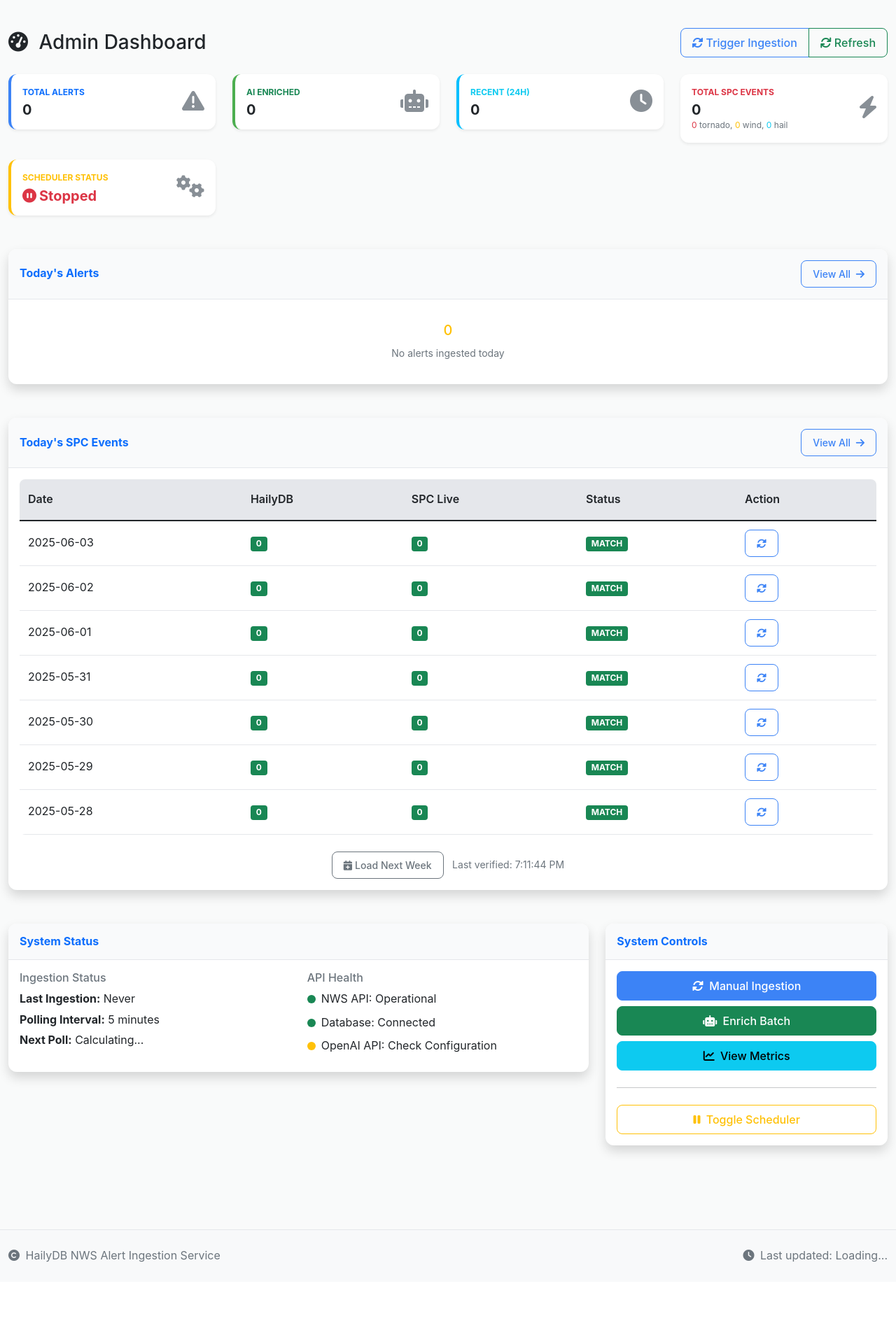
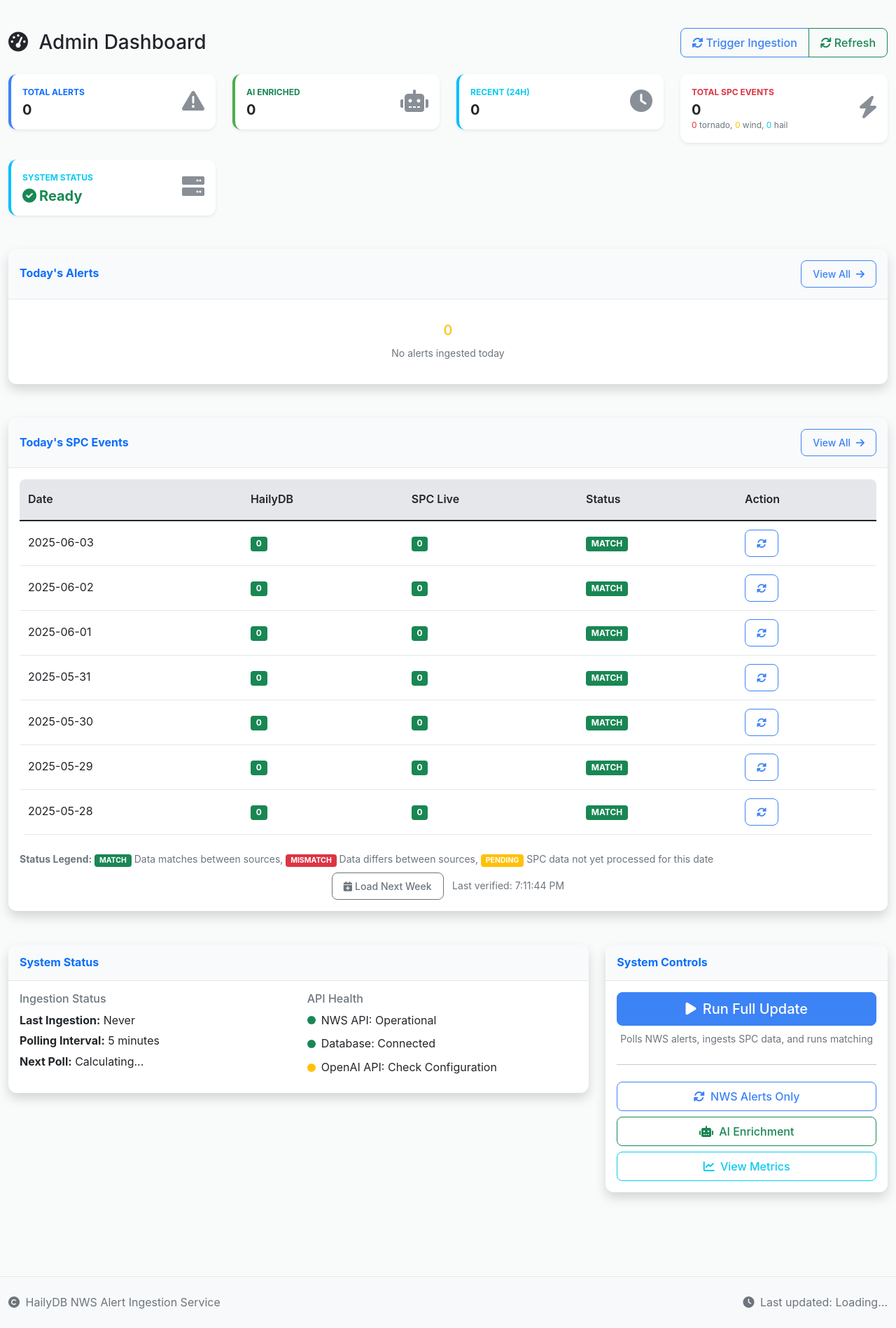
Before and after one commit to CMDVA/HailyDB, a Flask app: page /internal/dashboard in a window 1280 px wide. Shown: the part 58-1956 px from the top of the page at 70% size. Before the commit the page ends 1862 px from the top, so only its background shows below. Run offline with Flask 3, Linux system fonts and the light colour scheme; data that the repository does not hold is empty.

Commit message:
Improve data processing and add a button to run full update process
Adds a "Run Full Update" button, modifies SPC data status, and clarifies pending states in dashboard.html and dashboard.js.

Replit-Commit-Author: Agent
Replit-Commit-Session-Id: 466c085c-6797-4c9b-b98e-a7caa79d100d
Replit-Commit-Screenshot-Url: https://storage.googleapis.com/screenshot-production-us-central1/b39f3a59-cba9-411d-a929-796ce937d19e/b80f7e11-db20-40f2-9a7a-49dadfa0a966.jpg

```diff
--- a/static/dashboard.js
+++ b/static/dashboard.js
@@ -407,7 +407,7 @@ async function loadSPCVerificationTable() {
                     ? '<span class="badge bg-success">MATCH</span>'
                     : result.match_status === 'MISMATCH'
                     ? '<span class="badge bg-danger">MISMATCH</span>'
-                    : '<span class="badge bg-warning">PENDING</span>';
+                    : '<span class="badge bg-warning" title="SPC data not yet processed for this date">PENDING</span>';
 
                 const spcCount = result.spc_live_count !== null ? result.spc_live_count : 'N/A';
 
@@ -427,6 +427,12 @@ async function loadSPCVerificationTable() {
             });
 
             html += '</tbody></table></div>';
+            html += '<div class="mt-2 small text-muted">';
+            html += '<strong>Status Legend:</strong> ';
+            html += '<span class="badge bg-success me-1">MATCH</span>Data matches between sources, ';
+            html += '<span class="badge bg-danger me-1">MISMATCH</span>Data differs between sources, ';
+            html += '<span class="badge bg-warning me-1">PENDING</span>SPC data not yet processed for this date';
+            html += '</div>';
 
             if (verifyData.last_updated) {
                 html += `<div class="text-center mt-2">
@@ -721,10 +727,53 @@ async function updateDashboardStatus() {
     }
 }
 
+// Run full update - combines all operations
+async function runFullUpdate() {
+    const button = document.getElementById('run-button');
+    if (button) {
+        button.disabled = true;
+        button.innerHTML = '<i class="fas fa-spinner fa-spin me-1"></i>Running...';
+    }
+
+    try {
+        // Sequential execution: NWS ingestion → SPC ingestion → matching
+        showNotification('Starting NWS alert ingestion...', 'info');
+        const nwsResponse = await fetch('/internal/trigger-ingestion', { method: 'POST' });
+        const nwsResult = await nwsResponse.json();
+        showNotification(`NWS: ${nwsResult.message}`, nwsResult.status === 'success' ? 'success' : 'warning');
+
+        showNotification('Starting SPC data ingestion...', 'info');
+        const spcResponse = await fetch('/internal/spc-ingest', { method: 'POST' });
+        const spcResult = await spcResponse.json();
+        showNotification(`SPC: ${spcResult.message}`, spcResult.status === 'success' ? 'success' : 'warning');
+
+        showNotification('Running alert verification matching...', 'info');
+        const matchResponse = await fetch('/internal/spc-match', { method: 'POST' });
+        const matchResult = await matchResponse.json();
+        showNotification(`Matching: ${matchResult.message}`, matchResult.status === 'success' ? 'success' : 'warning');
+
+        showNotification('Full update completed successfully!', 'success');
+        setTimeout(() => {
+            updateDashboardStatus();
+            loadTodaysAlerts();
+            loadSPCVerificationTable();
+        }, 2000);
+
+    } catch (error) {
+        console.error('Error in full update:', error);
+        showNotification('Error during full update process', 'error');
+    } finally {
+        if (button) {
+            button.disabled = false;
+            button.innerHTML = '<i class="fas fa-play me-1"></i>Run Full Update';
+        }
+    }
+}
+
 // Trigger manual ingestion
 async function triggerIngestion() {
     try {
-        const response = await fetch('/internal/ingest', { method: 'POST' });
+        const response = await fetch('/internal/trigger-ingestion', { method: 'POST' });
         const result = await response.json();
 
         if (response.ok) {
--- a/templates/dashboard.html
+++ b/templates/dashboard.html
@@ -117,27 +117,19 @@
     </div>
 
     <div class="col-xl-3 col-md-6 mb-4">
-        <div class="card stats-card border-left-warning">
+        <div class="card stats-card border-left-info">
             <div class="card-body">
                 <div class="row no-gutters align-items-center">
                     <div class="col mr-2">
-                        <div class="text-xs font-weight-bold text-warning text-uppercase mb-1">
-                            Scheduler Status
+                        <div class="text-xs font-weight-bold text-info text-uppercase mb-1">
+                            System Status
                         </div>
-                        <div class="h5 mb-0 font-weight-bold">
-                            {% if stats.get('scheduler_running') %}
-                                <span class="text-success">
-                                    <i class="fas fa-play-circle me-1"></i>Running
-                                </span>
-                            {% else %}
-                                <span class="text-danger">
-                                    <i class="fas fa-pause-circle me-1"></i>Stopped
-                                </span>
-                            {% endif %}
+                        <div class="h5 mb-0 font-weight-bold text-success">
+                            <i class="fas fa-check-circle me-1"></i>Ready
                         </div>
                     </div>
                     <div class="col-auto">
-                        <i class="fas fa-cogs fa-2x text-gray-300"></i>
+                        <i class="fas fa-server fa-2x text-gray-300"></i>
                     </div>
                 </div>
             </div>
@@ -239,26 +231,27 @@
             </div>
             <div class="card-body">
                 <div class="d-grid gap-2">
-                    <button class="btn btn-primary" onclick="triggerIngestion()">
-                        <i class="fas fa-sync-alt me-1"></i>
-                        Manual Ingestion
+                    <button class="btn btn-primary btn-lg" onclick="runFullUpdate()" id="run-button">
+                        <i class="fas fa-play me-1"></i>
+                        Run Full Update
                     </button>
-
-                    <button class="btn btn-success" onclick="enrichBatch()">
-                        <i class="fas fa-robot me-1"></i>
-                        Enrich Batch
-                    </button>
-
-                    <button class="btn btn-info" onclick="viewMetrics()">
-                        <i class="fas fa-chart-line me-1"></i>
-                        View Metrics
-                    </button>
+                    <small class="text-muted text-center">Polls NWS alerts, ingests SPC data, and runs matching</small>
 
                     <hr>
 
-                    <button class="btn btn-outline-warning" onclick="toggleScheduler()">
-                        <i class="fas fa-pause me-1"></i>
-                        <span id="scheduler-toggle">Toggle Scheduler</span>
+                    <button class="btn btn-outline-primary" onclick="triggerIngestion()">
+                        <i class="fas fa-sync-alt me-1"></i>
+                        NWS Alerts Only
+                    </button>
+
+                    <button class="btn btn-outline-success" onclick="enrichBatch()">
+                        <i class="fas fa-robot me-1"></i>
+                        AI Enrichment
+                    </button>
+
+                    <button class="btn btn-outline-info" onclick="viewMetrics()">
+                        <i class="fas fa-chart-line me-1"></i>
+                        View Metrics
                     </button>
                 </div>
             </div>
```
Also changed, not shown: attached_assets/Screenshot 2025-06-03 at 15.08.07.png (added), attached_assets/targeted_element_1748977780288.png (added).
